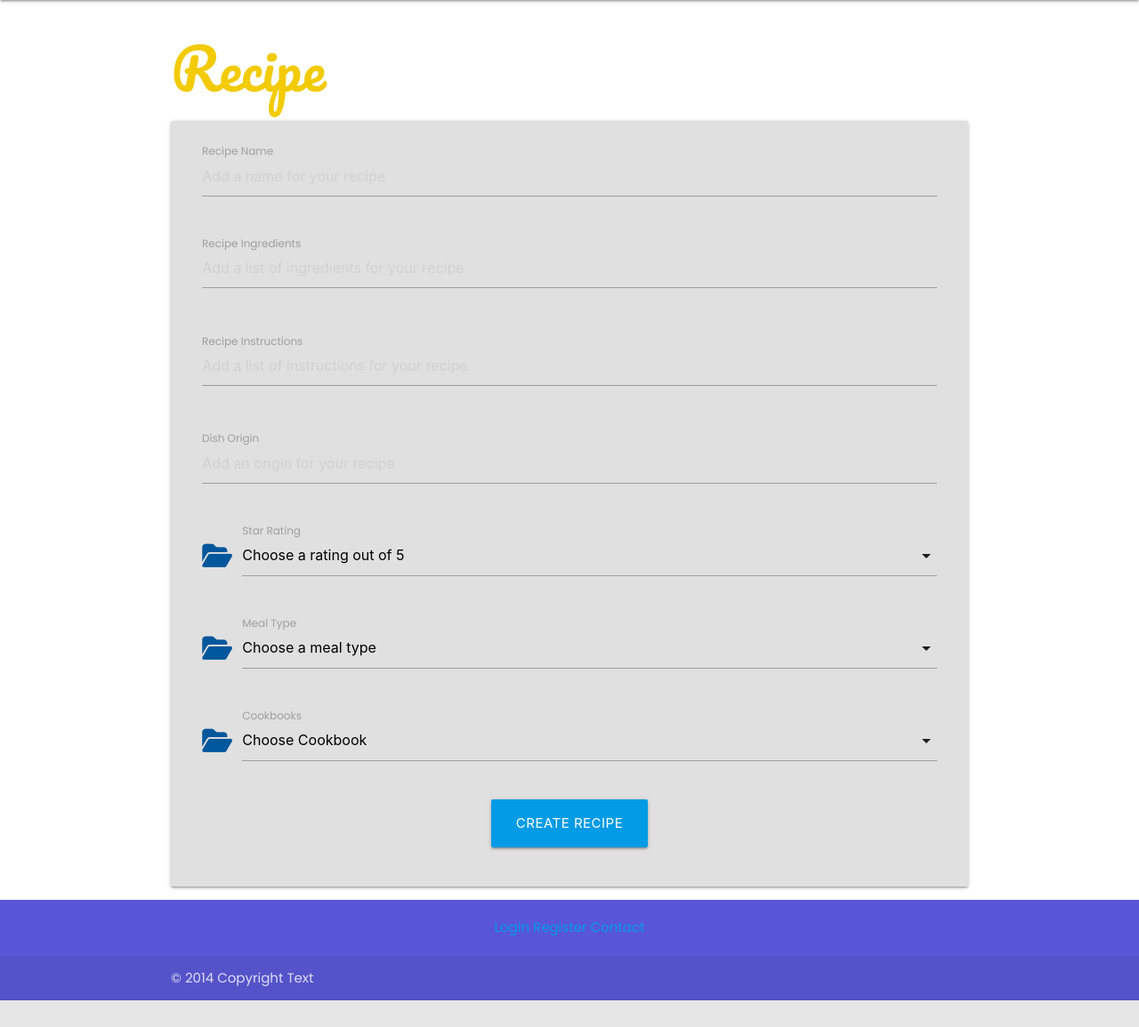
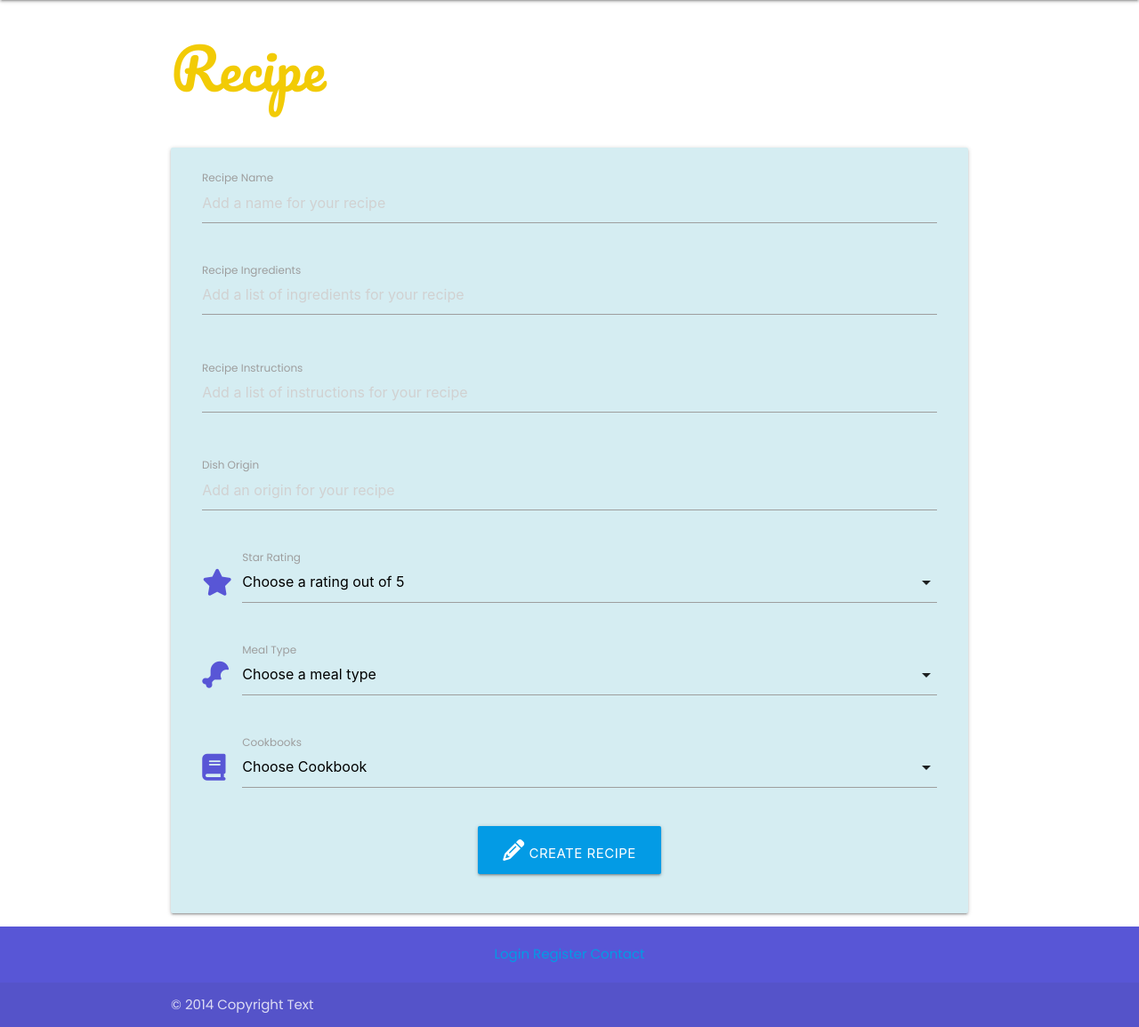
Before and after one commit to kateuj/instacook, a Flask app: page /add_recipe in a window 1280 px wide. Shown: the part 64-1219 px from the top of the page at 89% size. Before the commit the page ends 1189 px from the top, so only its background shows below. Run offline with Flask 2, Linux system fonts and the light colour scheme; data that the repository does not hold is empty; some libraries are stand-ins or nearby versions.

Commit message:
update styling

```diff
--- a/recipes/templates/add_recipe.html
+++ b/recipes/templates/add_recipe.html
@@ -1,8 +1,8 @@
 {% extends "base.html" %}
 {% block content %}
-<h1>{{ cookbook.cookbook_name }} Recipe</h1>
-
-<div class="row card-panel grey lighten-2">
+<h1>Recipe</h1>
+<br>
+<div class="row card-panel">
     <form class="col s12" method="POST" action="{{ url_for('add_recipe') }}">
         <!--Recipe Name-->
         <div class="row">
@@ -41,7 +41,7 @@
         <!--Star Rating-->
         <div class="row">
             <div class="input-field col s12">
-                <i class="fas fa-folder-open prefix light-blue-text text-darken-4"></i>
+                <i class="fa-solid fa-star prefix"></i>
                 <select id="star_rating" name="star_rating" class="validate" required>
                     <option value="" disabled selected>Choose a rating out of 5</option>
                     <option value="1">1</option>
@@ -56,7 +56,7 @@
         <!--Meal Type-->
         <div class="row">
             <div class="input-field col s12">
-                <i class="fas fa-folder-open prefix light-blue-text text-darken-4"></i>
+                <i class="fa-solid fa-drumstick-bite prefix"></i>
                 <select id="meal_type" name="meal_type" class="validate" required>
                     <option value="" disabled selected>Choose a meal type</option>
                     <option value="Starter">Starter</option>
@@ -72,7 +72,7 @@
 
         <div class="row">
             <div class="input-field col s12">
-                <i class="fas fa-folder-open prefix light-blue-text text-darken-4"></i>
+                <i class="fa-solid fa-book prefix"></i>
                 <select id="cookbook_id" name="cookbook_id" class="validate" required>
                     <option value="" disabled selected>Choose Cookbook</option>
                     {% for cookbook in cookbook %}
@@ -87,7 +87,7 @@
         <div class="row">
             <div class="col s12 center-align">
                 <button type="submit" class="btn-large light-blue darken-1">
-                    Create Recipe
+                    <i class="fa-solid fa-pencil"></i> Create Recipe
                 </button>
             </div>
         </div>
```
